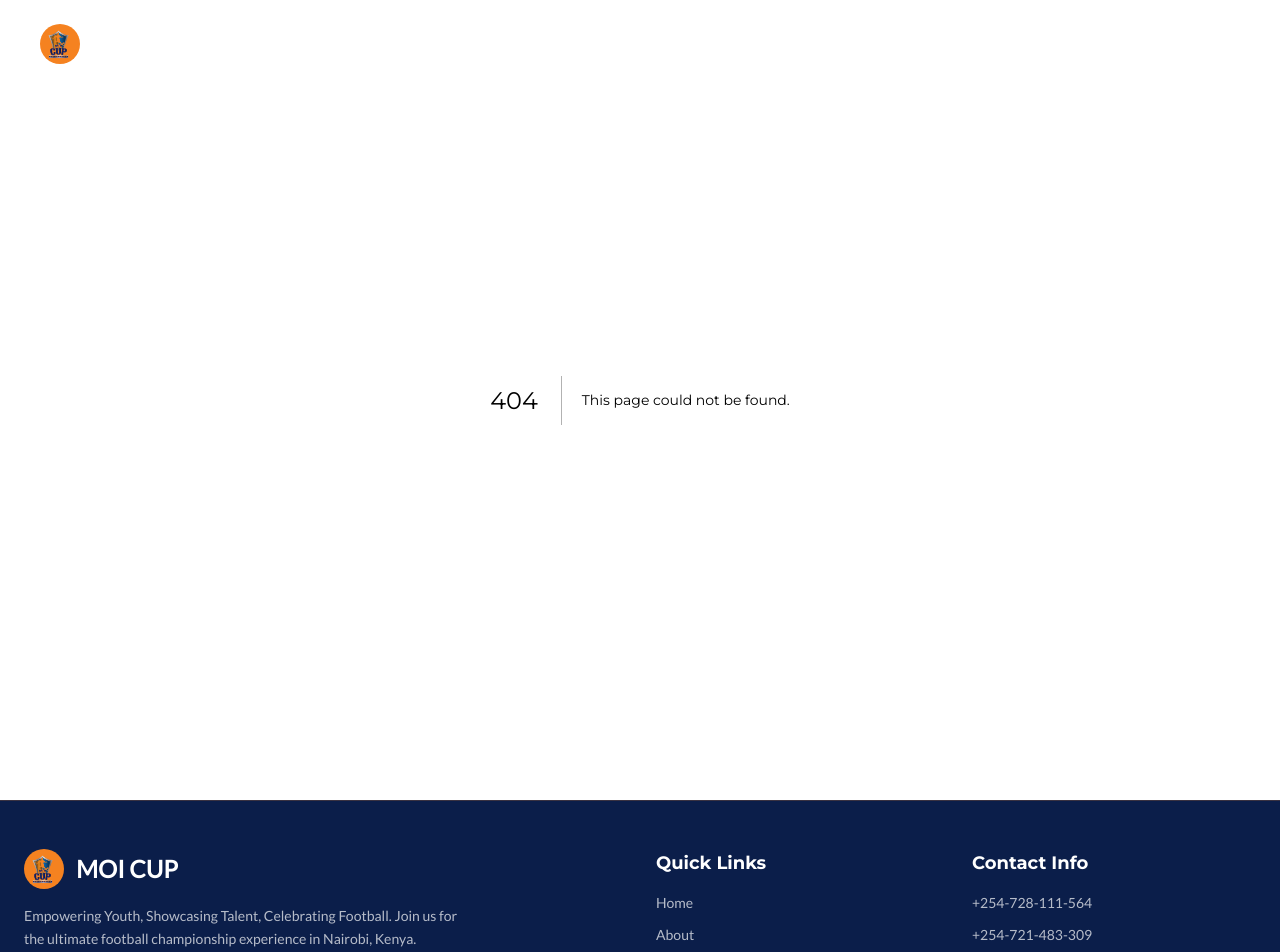
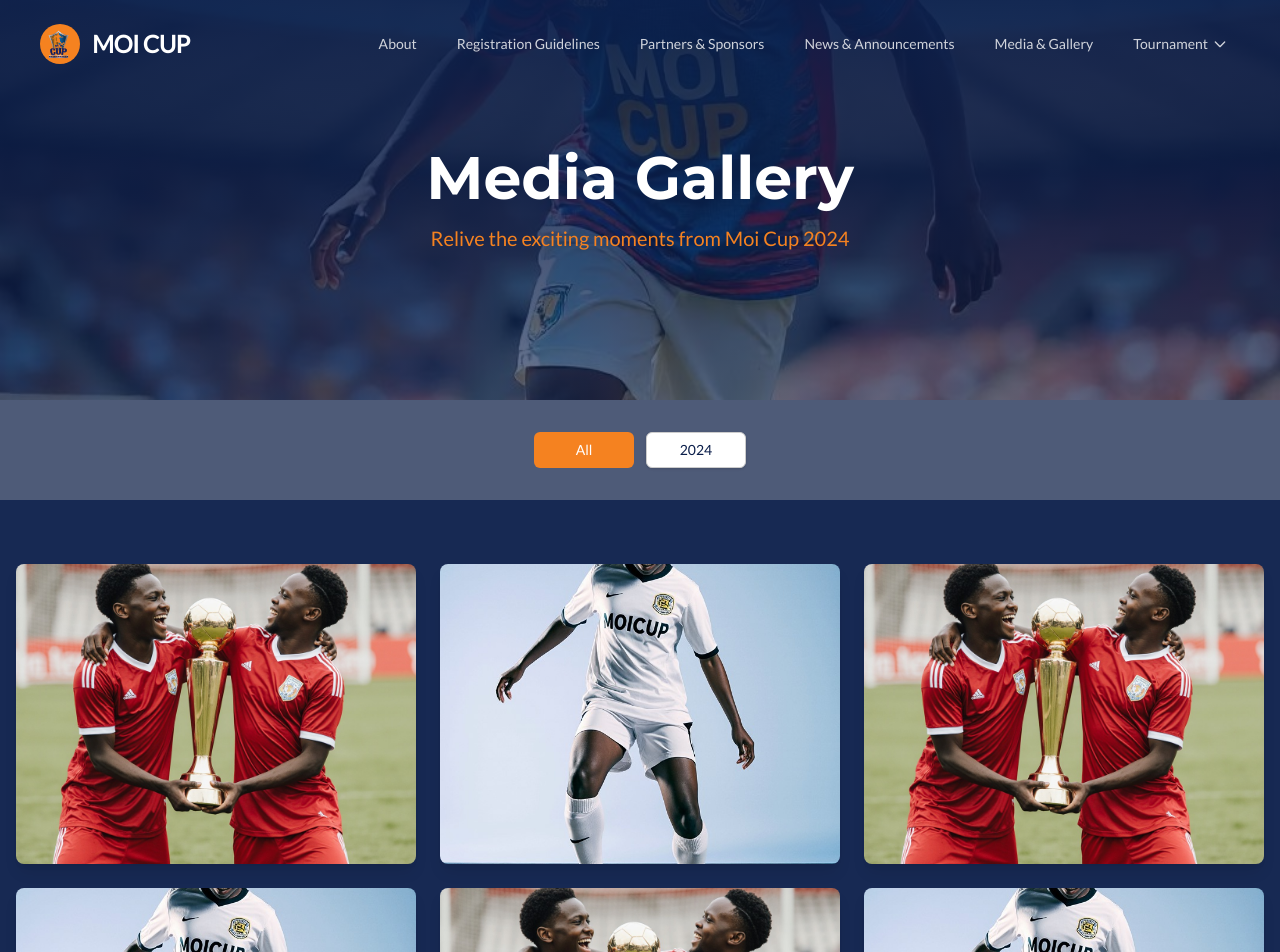
Before and after one commit to JI-Maina/moi-cup, a Next.js app: page /gallery in a window 1280 px wide. Before the commit this address had no page. Shown: the top 952 px of the page. Built offline with nearby package versions, Linux system fonts and the light colour scheme.

Commit message:
added gallery page

```diff
--- /dev/null
+++ b/app/gallery/page.tsx
@@ -0,0 +1,108 @@
+"use client";
+
+import Image from "next/image";
+import { useState } from "react";
+
+import { Button } from "@/components/ui/button";
+
+const categories = ["All", "2024"];
+
+const gallery24Images = [
+  { src: "/playerBoysImg.jpeg", alt: "Boys team celebrating goal" },
+  { src: "/playerGirlsImg.jpeg", alt: "Girls team in action" },
+  { src: "/playerBoysImg.jpeg", alt: "Boys team celebrating goal" },
+  { src: "/playerGirlsImg.jpeg", alt: "Girls team in action" },
+  { src: "/playerBoysImg.jpeg", alt: "Boys team celebrating goal" },
+  { src: "/playerGirlsImg.jpeg", alt: "Girls team in action" },
+  { src: "/playerBoysImg.jpeg", alt: "Boys team celebrating goal" },
+  { src: "/playerGirlsImg.jpeg", alt: "Girls team in action" },
+  { src: "/playerBoysImg.jpeg", alt: "Boys team celebrating goal" },
+  { src: "/playerGirlsImg.jpeg", alt: "Girls team in action" },
+];
+
+const Gallery = () => {
+  const [selectedCategory, setSelectedCategory] = useState("All");
+
+  const filteredImages =
+    selectedCategory === "All" ? gallery24Images : gallery24Images;
+
+  return (
+    <main className="min-h-screen bg-[#0B1E4A]/95">
+      {/* Hero Section */}
+      <section className="relative h-[50vh] min-h-[400px]">
+        <div
+          className="absolute inset-0 bg-cover bg-center"
+          style={{ backgroundImage: `url("/gallery-hero.jpeg")` }}
+        >
+          <div className="absolute inset-0 bg-gradient-to-b from-[#0B1E4A]/95 via-[#0B1E4A]/80 to-[#0B1E4A]/60" />
+        </div>
+        <div className="relative h-full flex items-center justify-center text-center px-4">
+          <div>
+            <h1 className="text-4xl md:text-5xl lg:text-6xl font-bold text-white mb-4">
+              Media Gallery
+            </h1>
+            <p className="text-lg md:text-xl text-[#F58220] max-w-2xl mx-auto">
+              Relive the exciting moments from Moi Cup 2024
+            </p>
+          </div>
+        </div>
+      </section>
+
+      {/* Category Selector */}
+      <section className="py-8 bg-muted/30">
+        <div className="container mx-auto px-4">
+          <div className="flex flex-wrap justify-center gap-3">
+            {categories.map((category) => (
+              <Button
+                key={category}
+                variant={selectedCategory === category ? "default" : "outline"}
+                onClick={() => setSelectedCategory(category)}
+                className="min-w-[100px]"
+              >
+                {category}
+              </Button>
+            ))}
+          </div>
+        </div>
+      </section>
+
+      {/* Image Grid */}
+      <section className="py-16">
+        <div className="container mx-auto px-4">
+          <div className="grid grid-cols-1 md:grid-cols-2 lg:grid-cols-3 gap-6">
+            {filteredImages.map((image, index) => (
+              <div
+                key={index}
+                className="group relative overflow-hidden rounded-lg shadow-lg hover:shadow-xl transition-all duration-300"
+              >
+                <div className="aspect-[4/3] overflow-hidden">
+                  <Image
+                    fill
+                    src={image.src}
+                    alt={image.alt}
+                    className="w-full h-full object-cover group-hover:scale-110 transition-transform duration-300"
+                  />
+                </div>
+                <div className="absolute inset-0 bg-gradient-to-t from-black/70 via-black/0 to-black/0 opacity-0 group-hover:opacity-100 transition-opacity duration-300">
+                  <div className="absolute bottom-0 left-0 right-0 p-4">
+                    <p className="text-white font-medium">{image.alt}</p>
+                  </div>
+                </div>
+              </div>
+            ))}
+          </div>
+
+          {filteredImages.length === 0 && (
+            <div className="text-center py-12">
+              <p className="text-muted-foreground text-lg">
+                No images found in this category
+              </p>
+            </div>
+          )}
+        </div>
+      </section>
+    </main>
+  );
+};
+
+export default Gallery;
```
Also changed, not shown: public/gallery-hero.jpeg (added).
